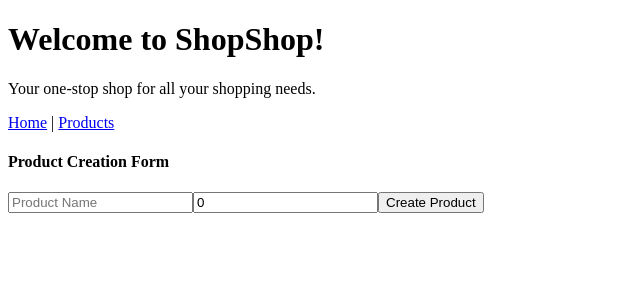
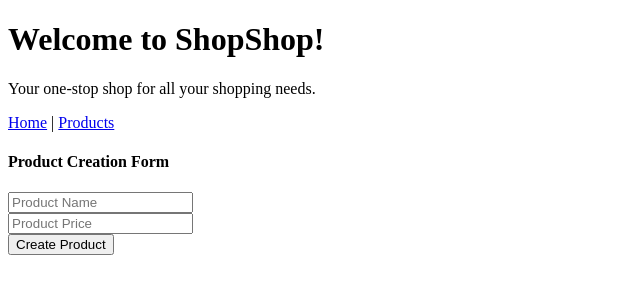
Before and after one commit to caedes/shopshop-app, a React (Vite) app: page /products/create in a window 1280 px wide. Shown: the top 300 px of the page, without its empty margins (0-640 px from the left). Built offline with nearby package versions, Linux system fonts and the light colour scheme.

Commit message:
feat: enhance product creation form with validation and error handling

```diff
--- a/package.json
+++ b/package.json
@@ -11,10 +11,13 @@
     "preview": "vite preview"
   },
   "dependencies": {
+    "@hookform/resolvers": "^5.2.2",
     "@tanstack/react-query": "^5.90.2",
     "react": "^19.1.1",
     "react-dom": "^19.1.1",
-    "react-router": "^7.9.2"
+    "react-hook-form": "^7.63.0",
+    "react-router": "^7.9.2",
+    "zod": "^4.1.11"
   },
   "devDependencies": {
     "@eslint/js": "^9.36.0",
--- a/src/ds/pages/ProductCreationPage.tsx
+++ b/src/ds/pages/ProductCreationPage.tsx
@@ -1,27 +1,31 @@
 import { useProductCreationForm } from "../../products/useProductCreationForm";
 
 export const ProductCreationPage = () => {
-  const { formData, handleChange, handleSubmit } = useProductCreationForm();
+  const { form, createProduct } = useProductCreationForm();
+  const {
+    register,
+    handleSubmit,
+    formState: { errors },
+  } = form;
 
   return (
     <>
       <h4>Product Creation Form</h4>
       <form>
-        <input
-          type="text"
-          name="name"
-          value={formData.name}
-          onChange={handleChange}
-          placeholder="Product Name"
-        />
-        <input
-          type="number"
-          name="price"
-          value={formData.price}
-          onChange={handleChange}
-          placeholder="Product Price"
-        />
-        <button type="submit" onClick={handleSubmit}>
+        <div>
+          <input {...register("name")} placeholder="Product Name" />
+          {errors.name && <span className="error">{errors.name.message}</span>}
+        </div>
+        <div>
+          <input
+            {...register("price", { valueAsNumber: true })}
+            placeholder="Product Price"
+          />
+          {errors.price && (
+            <span className="error">{errors.price.message}</span>
+          )}
+        </div>
+        <button type="submit" onClick={handleSubmit(createProduct)}>
           Create Product
         </button>
       </form>
--- a/src/products/useProductCreationForm.ts
+++ b/src/products/useProductCreationForm.ts
@@ -1,16 +1,22 @@
-import { useState } from "react";
+import { zodResolver } from "@hookform/resolvers/zod";
+import { useForm } from "react-hook-form";
+import z from "zod";
+
+const ProductFormSchema = z.object({
+  name: z.string().min(3, "Product name is required"),
+  price: z.number().gt(0, "Price must be a positive number"),
+});
+
+type ProductForm = z.infer<typeof ProductFormSchema>;
 
 export const useProductCreationForm = () => {
-  const [formData, setFormData] = useState({ name: "", price: 0 });
+  const form = useForm<ProductForm>({
+    resolver: zodResolver(ProductFormSchema),
+  });
 
-  const handleChange = (event: React.ChangeEvent<HTMLInputElement>) => {
-    const { name, value } = event.target;
-    setFormData({ ...formData, [name]: value });
-  };
-  const handleSubmit = async (event: React.FormEvent) => {
-    event.preventDefault();
-    console.log("Submitting form data:", formData);
+  const createProduct = (productForm: ProductForm) => {
+    console.log("Creating product:", productForm);
   };
 
-  return { formData, handleChange, handleSubmit };
+  return { form, createProduct };
 };
```
Also changed, not shown: 1 other file (tests, documents, lock files or other folders).
